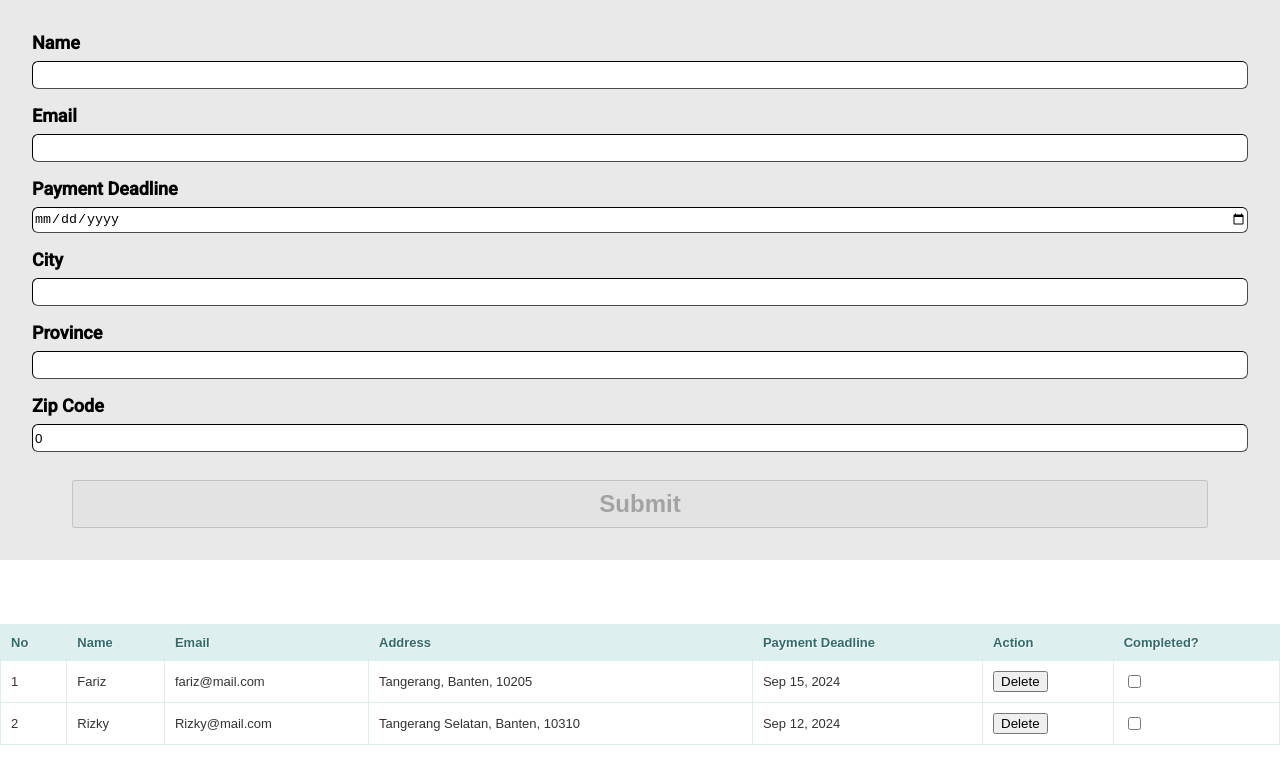
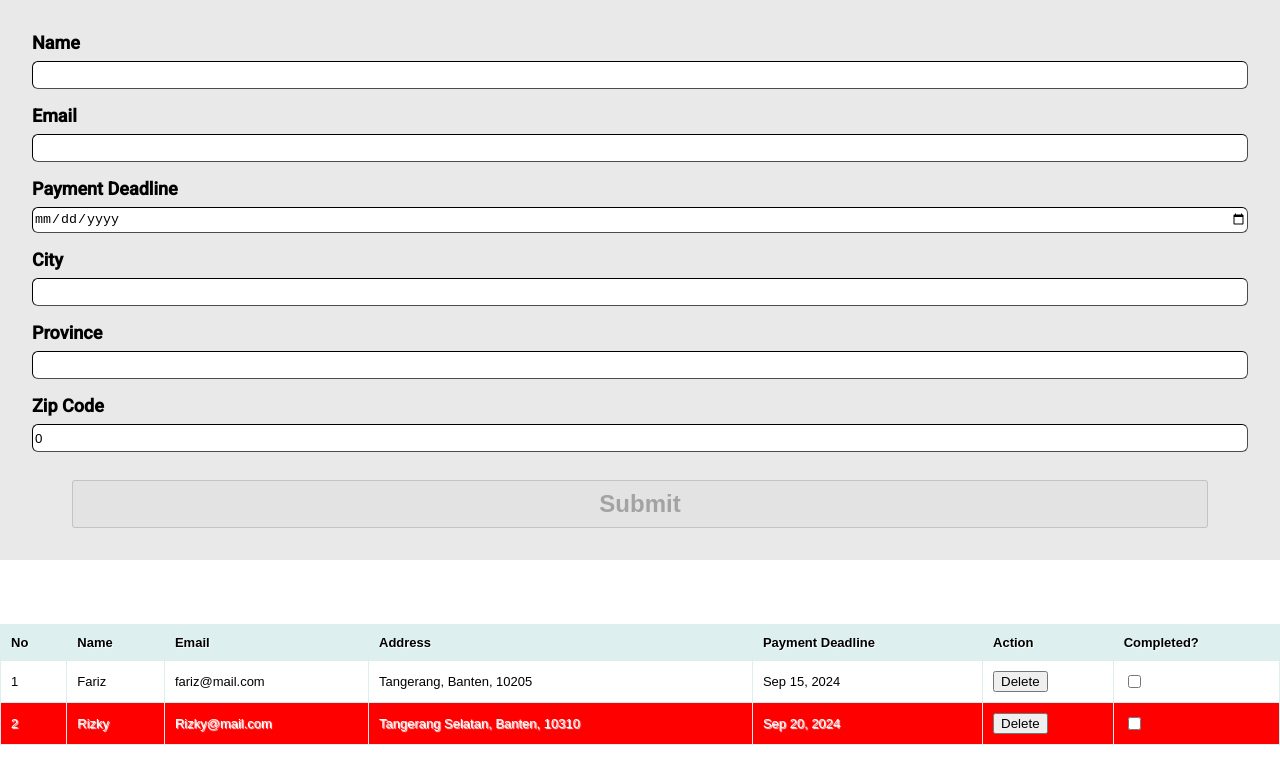
Before and after one commit to luminerrr/angular-fif, an Angular app: page / in a window 1280 px wide. Shown: the top 784 px of the page. Built offline with nearby package versions, Linux system fonts and the light colour scheme.

Commit message:
change data and red bg text color

```diff
--- a/src/app/snackbar.service.ts
+++ b/src/app/snackbar.service.ts
@@ -9,7 +9,7 @@ export class SnackbarService {
 
   openSnackBar(message: string, action: string) {
     this.snackBar.open(message, action, {
-      duration: 2000,
+      duration: 5000,
     });
   }
 }
--- a/src/app/user-table/user-table.component.css
+++ b/src/app/user-table/user-table.component.css
@@ -9,14 +9,12 @@
 .zui-table thead th {
     background-color: #DDEFEF;
     border: solid 1px #DDEEEE;
-    color: #336B6B;
     padding: 10px;
     text-align: left;
     text-shadow: 1px 1px 1px #fff;
 }
 .zui-table tbody td {
     border: solid 1px #DDEEEE;
-    color: #333;
     padding: 10px;
     text-shadow: 1px 1px 1px #fff;
 }
--- a/src/app/user-table/user-table.component.html
+++ b/src/app/user-table/user-table.component.html
@@ -26,7 +26,7 @@
         color:
           dateDifferenceAbs(user.paymentDeadline) <= 3 &&
           dateDifference(user.paymentDeadline) <= 0
-            ? '#ffff'
+            ? 'white'
             : ''
       }"
     >
--- a/src/app/user.data.ts
+++ b/src/app/user.data.ts
@@ -15,7 +15,7 @@ export const userData: Array<DataUser> = [
   {
     name: 'Rizky',
     email: 'Rizky@mail.com',
-    paymentDeadline: new Date(2024, 8, 12),
+    paymentDeadline: new Date(2024, 8, 20),
     address: {
       city: 'Tangerang Selatan',
       province: 'Banten',
```
